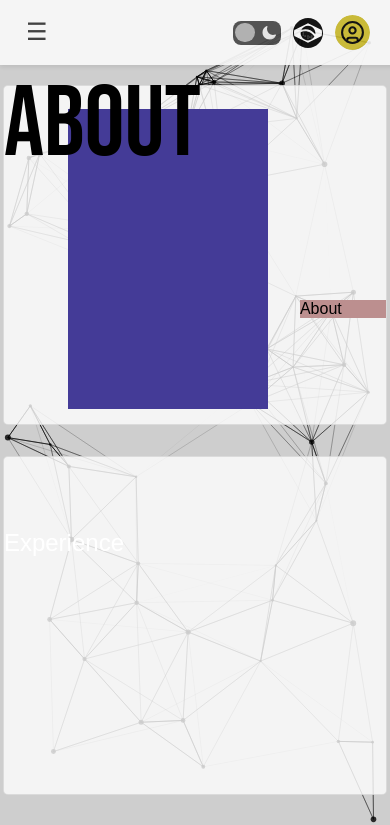
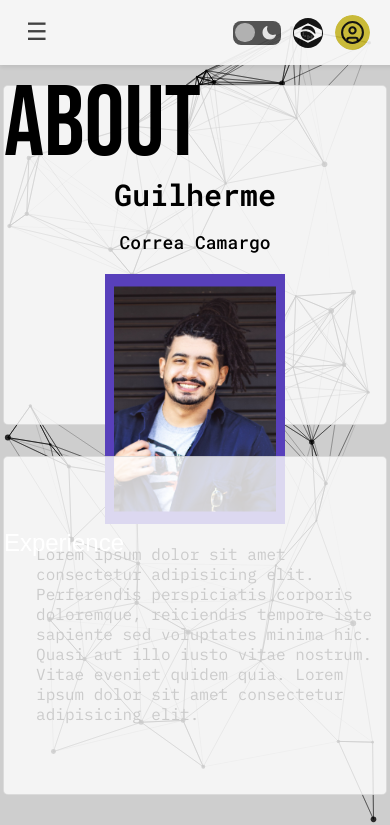
Before and after one commit to guicamargo/portfolio-frontend, a React (Vite) app: page / in a window 390 px wide. Shown: the top 825 px of the page. Built offline with nearby package versions, Linux system fonts and the light colour scheme; a web font is replaced by a local one.

Commit message:
formatacao sessao about

```diff
--- a/src/components/SectionsHome/Section1-About/index.jsx
+++ b/src/components/SectionsHome/Section1-About/index.jsx
@@ -3,6 +3,8 @@ import { useTranslation } from 'react-i18next';
 import './styles.css';
 
 import ConteinerSections from "../../conteinerSections";
+
+import ImgPerfil from '../../../images/Perfil/IMG_Perfil.JPG';
 
 const Index = () => {
   const { t } = useTranslation();
@@ -10,9 +12,23 @@ const Index = () => {
     <ConteinerSections title={t('nav.about')}>
       <div className="aboutContainer">
       <div className="imageContainer">
+      <img src={ImgPerfil} alt="Profile" className="profileImage" />
+      </div>
+      <div className='name'>
+      <div className='nameContainer'>
+        Guilherme
+      </div>
+      <div className='lastNameContainer'>
+        Correa Camargo
+      </div>
       </div>
       <div className="infoContainer">
-        About
+        <p className="infoText">
+        Lorem ipsum dolor sit amet consectetur adipisicing elit.
+         Perferendis perspiciatis corporis doloremque, reiciendis tempore iste sapiente sed voluptates minima hic.
+          Quasi aut illo iusto vitae nostrum. Vitae eveniet quidem quia.
+          Lorem ipsum dolor sit amet consectetur adipisicing elit.
+        </p>
         </div>
 
       </div>
--- a/src/components/SectionsHome/Section1-About/styles.css
+++ b/src/components/SectionsHome/Section1-About/styles.css
@@ -1,23 +1,155 @@
 .aboutContainer {
-    display: flex;
+  display: flex;
+  align-items: flex-start; /* Changed to align-items: flex-start */
+  position: relative;
+}
+
+.imageContainer {
+  width: 170px;
+  background-color: #5840bb;
+  height: 250px;
+  position: relative;
+  margin-left: 4rem;
+  z-index: -1;
+  top: -50px;
+}
+.dark .imageContainer {
+  background-color: #bca137;
+}
+
+.profileImage {
+  position: absolute;
+  top: 58%;
+  left: 60%;
+  transform: translate(-50%, -50%);
+  width: 90%;
+  height: 90%;
+}
+
+.infoContainer {
+  flex-grow: 1;
+  margin: 0 20px 0 20px;
+  position: relative;
+  z-index: 1;
+  top: -50px;
+  width: 250px; /* Reduced width */
+  align-self: end;
+
+}
+
+.infoText {
+  font-family: "IBM Plex Mono", serif;
+  font-style: normal;
+  color: #000000;
+  display: inline-block;
+  display: inline;
+  font-size: 20px;
+  font-weight: 400;
+}
+
+.dark .infoText {
+  color: #ffffff;
+}
+
+.nameContainer, .lastNameContainer {
+  position: absolute;
+  left: calc(4rem + 200px + 2rem); /* Positioned relative to image container */
+  font-size: 1.2rem;
+  font-weight: bold;
+  margin-top: 1rem;
+}
+.dark .nameContainer, .dark .lastNameContainer {
+  color: #ffffff;
+}
+.nameContainer {
+  font-family: "Roboto Mono", serif;
+  font-style: normal;
+  color: #000000;
+  display: inline-block;
+  display: inline;
+  font-size: 40px;
+  font-weight: 600;
+  top: -60px; /* Adjust as needed */
+  left: 250px ;
+}
+
+.lastNameContainer {
+  font-family: "Roboto Mono", serif;
+  font-style: normal;
+  color: #000000;
+  display: inline-block;
+  display: inline;
+  font-size: 20px;
+  font-weight: 500;
+  top: -20px; /* Adjust as needed */
+}
+
+@media screen and (max-width: 950px) {
+  .aboutContainer {
+    flex-direction: column;
     align-items: center;
-    position: relative;
   }
 
   .imageContainer {
+    margin-left: 0;
+    top: 0;
     width: 200px;
-    background-color: rgb(68, 59, 151);
     height: 300px;
-    position: relative;
-    margin-left: 4rem;
-    z-index: -1;
-    top: -50px; /* Move up */
+    order: 2;
+  }
+
+  .profileImage {
+    top: 50%;
+    left: 50%;
+  }
+
+  .name {
+    display: flex;
+    flex-direction: column;
+    align-items: center;
+    order: 1;
+    margin-bottom: 20px;
+  }
+
+  .nameContainer, .lastNameContainer {
+    position: static;
+    text-align: center;
+  }
+
+  .nameContainer {
+    left: auto;
+    top: auto;
+  }
+
+  .lastNameContainer {
+    left: auto;
+    top: auto;
   }
 
   .infoContainer {
-    background-color: rosybrown;
-    flex-grow: 1;
-    margin-left: 2rem;
-    position: relative;
-    z-index: 1;
+    margin: 20px 0;
+    width: 100%;
+    max-width: 350px;
+    top: 0;
+    order: 3;
   }
+}
+
+@media screen and (max-width: 650px) {
+  .imageContainer {
+    width: 180px;
+    height: 250px;
+  }
+
+  .nameContainer {
+    font-size: 30px;
+  }
+
+  .lastNameContainer {
+    font-size: 18px;
+  }
+
+  .infoText {
+    font-size: 16px;
+  }
+}
--- a/src/index.css
+++ b/src/index.css
@@ -1,4 +1,6 @@
 @import url('https://fonts.googleapis.com/css2?family=Bebas+Neue&family=Chicle&display=swap');
+@import url('https://fonts.googleapis.com/css2?family=IBM+Plex+Mono:ital,wght@0,100;0,200;0,300;0,400;0,500;0,600;0,700;1,100;1,200;1,300;1,400;1,500;1,600;1,700&display=swap');
+@import url('https://fonts.googleapis.com/css2?family=IBM+Plex+Mono:ital,wght@0,100;0,200;0,300;0,400;0,500;0,600;0,700;1,100;1,200;1,300;1,400;1,500;1,600;1,700&family=Roboto+Mono:ital,wght@0,100..700;1,100..700&display=swap');
 
 body {
   font-family: Arial, sans-serif;
--- a/vite.config.js
+++ b/vite.config.js
@@ -4,4 +4,5 @@ import react from '@vitejs/plugin-react-swc'
 // https://vite.dev/config/
 export default defineConfig({
   plugins: [react()],
+  assetsInclude: ['**/*.JPG', '**/*.jpeg', '**/*.png', '**/*.gif', '**/*.svg'], // Add all necessary image file types
 })
```
Also changed, not shown: src/images/Perfil/IMG_Perfil.JPG (added).
